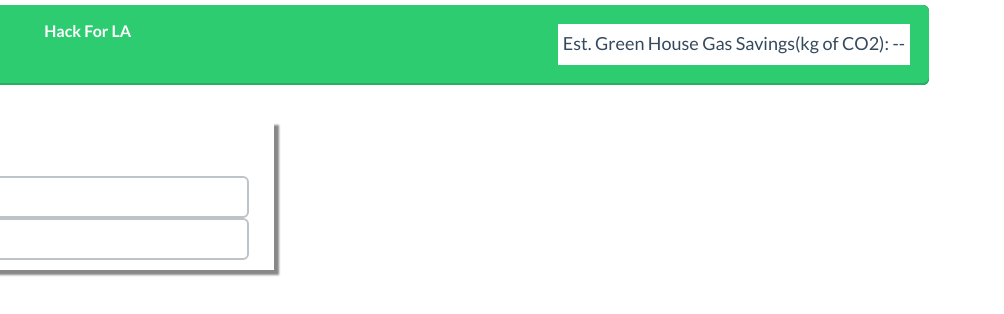
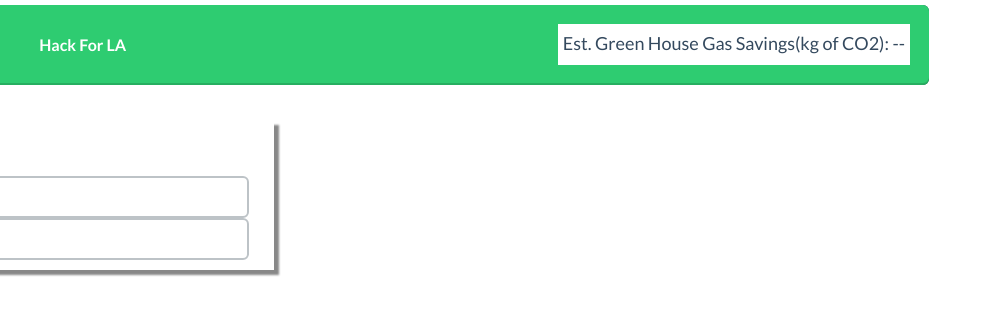
Before and after one commit to eventstack/hackla, a website: page Green Map App/index.html in a window 1280 px wide. Shown: the full height of the page, 276-1280 px from the left. Drawn offline with nearby package versions, Linux system fonts and the light colour scheme; some packages are replaced by stand-ins of ours.

Commit message:
fixed missing image

```diff
--- a/Green Map App/index.html
+++ b/Green Map App/index.html
@@ -46,7 +46,7 @@
                     <div class="collapse navbar-collapse" id="navbar-collapse-01" style="background: #2ECC71">
                         <ul class="nav navbar-nav navbar-left">
                             <li><a href="/"><img src="images/Environmental_-_big.gif" style="height: 50px; padding-right: 15px;"/>Green Map App  </a></li>
-                            <li><a href="http://www.hackforla.org/" target="_blank"><img src="" style="height: 50px; padding-right: 5px;"/>Hack For LA</a></li>
+                            <li><a href="http://www.hackforla.org/" target="_blank" style="margin-top: 14px;">Hack For LA</a></li>
                         </ul>
                             <ul class="nav navbar-nav navbar-right">
                             <li>
```
